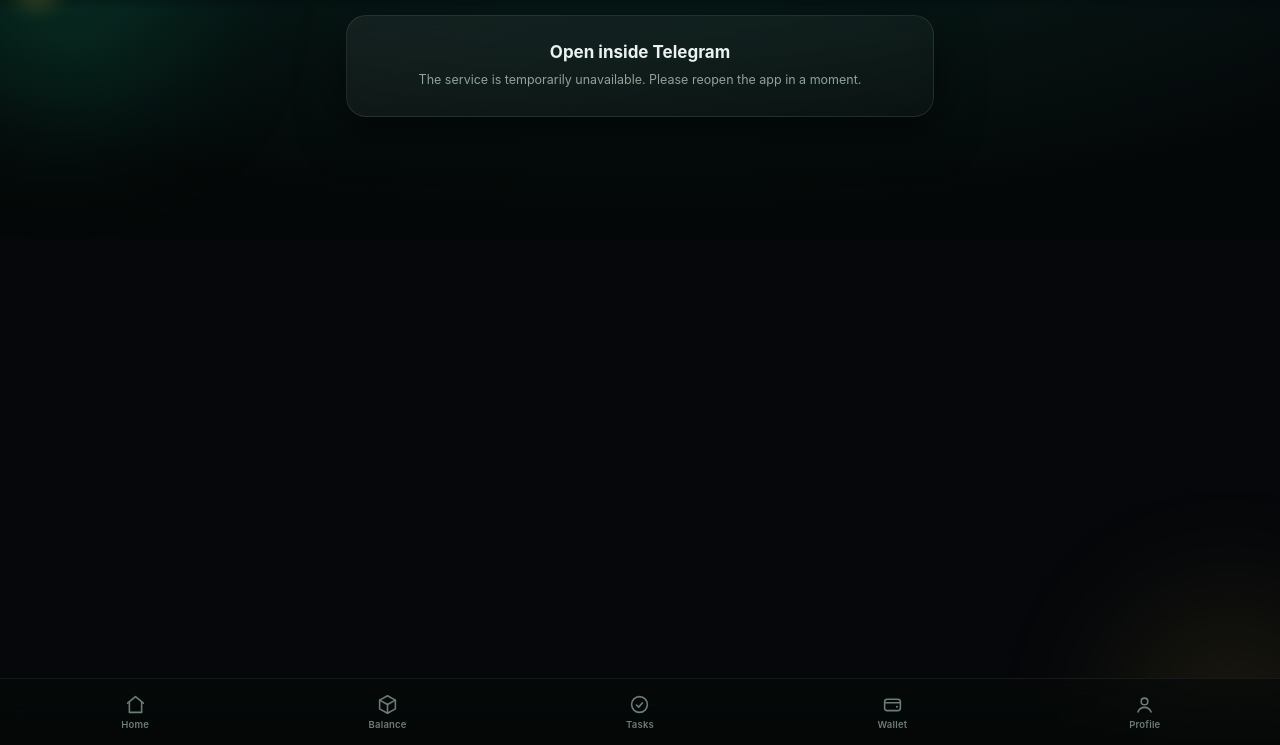
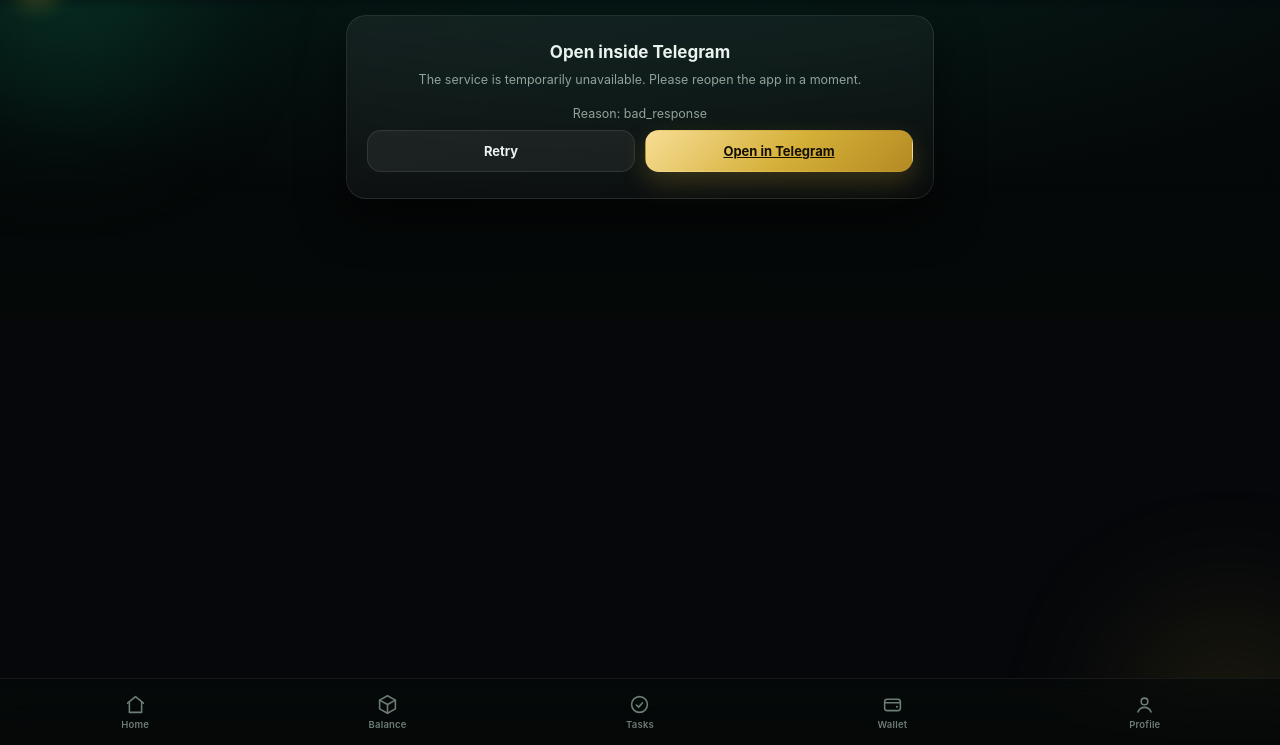
Before and after one commit to ugwokepraiseg-hue/my-mini-bot, a website: page public/index.html in a window 1280 px wide. Shown: the part 55-800 px from the top of the page. Drawn offline with Linux system fonts and the light colour scheme; no server answers.

Commit message:
AppJet agent update (2 files)
- Edit public/index.html
- Edit public/app.js

```diff
--- a/public/app.js
+++ b/public/app.js
@@ -624,11 +624,23 @@ async function boot() {
   } catch (error) {
     $('loading').classList.add('hidden');
     $('auth-error').classList.remove('hidden');
+    const detail = error.data || {};
+    const reason = detail.error || error.message || 'unknown';
     if (error.status === 401) {
-      $('auth-error-text').textContent = 'COINVERA verifies every account with Telegram. Open the app from the bot button to continue.';
+      $('auth-error-text').textContent =
+        detail.message || 'COINVERA verifies every account with Telegram. Open the app from the bot button to continue.';
     } else {
       $('auth-error-text').textContent = 'The service is temporarily unavailable. Please reopen the app in a moment.';
     }
+    const reasonEl = $('auth-error-reason');
+    if (reasonEl) {
+      const fields = detail.diagnostics && detail.diagnostics.fields && detail.diagnostics.fields.length
+        ? ` \u00b7 fields: ${detail.diagnostics.fields.join(', ')}`
+        : '';
+      reasonEl.textContent = `Reason: ${reason}${fields}`;
+    }
+    const retry = $('auth-retry');
+    if (retry) retry.addEventListener('click', () => window.location.reload());
   }
 }
 
--- a/public/index.html
+++ b/public/index.html
@@ -38,6 +38,11 @@
   <div id="auth-error" class="card auth-error hidden">
     <h2>Open inside Telegram</h2>
     <p id="auth-error-text">COINVERA verifies every account with Telegram. Launch the app from the bot to continue.</p>
+    <p id="auth-error-reason" class="fineprint"></p>
+    <div class="sheet-actions">
+      <button class="btn ghost" type="button" id="auth-retry">Retry</button>
+      <a class="btn gold" id="auth-open-bot" href="https://t.me/CoinveraOfficialBot" target="_blank" rel="noopener">Open in Telegram</a>
+    </div>
   </div>
 
   <div id="views" class="views hidden">
```
